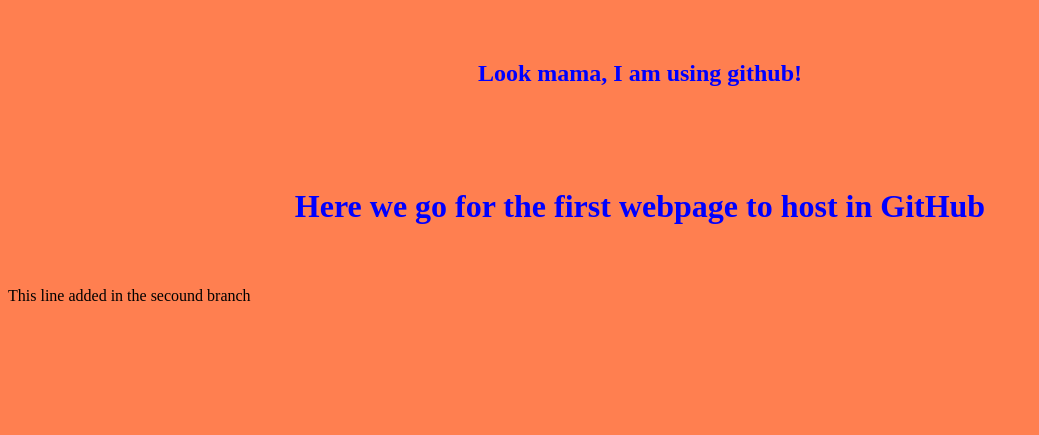
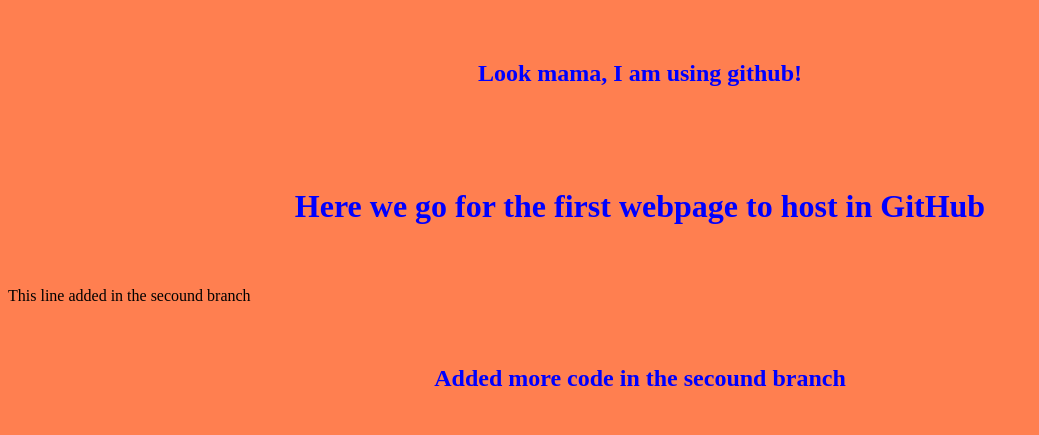
Before and after one commit to marufshahid/my-first-website, a plain HTML site: page index.html in a window 1280 px wide. Shown: the whole page, without its empty margins (0-1039 px from the left). Drawn offline with Linux system fonts and the light colour scheme.

Commit message:
Added another line here

```diff
--- a/index.html
+++ b/index.html
@@ -24,5 +24,6 @@
         Here we go for the first webpage to host in GitHub
     </h1>
     <p>This line added in the secound branch</p>
+    <h2>Added more code in the secound branch</h2>
 </body>
 </html>
```
